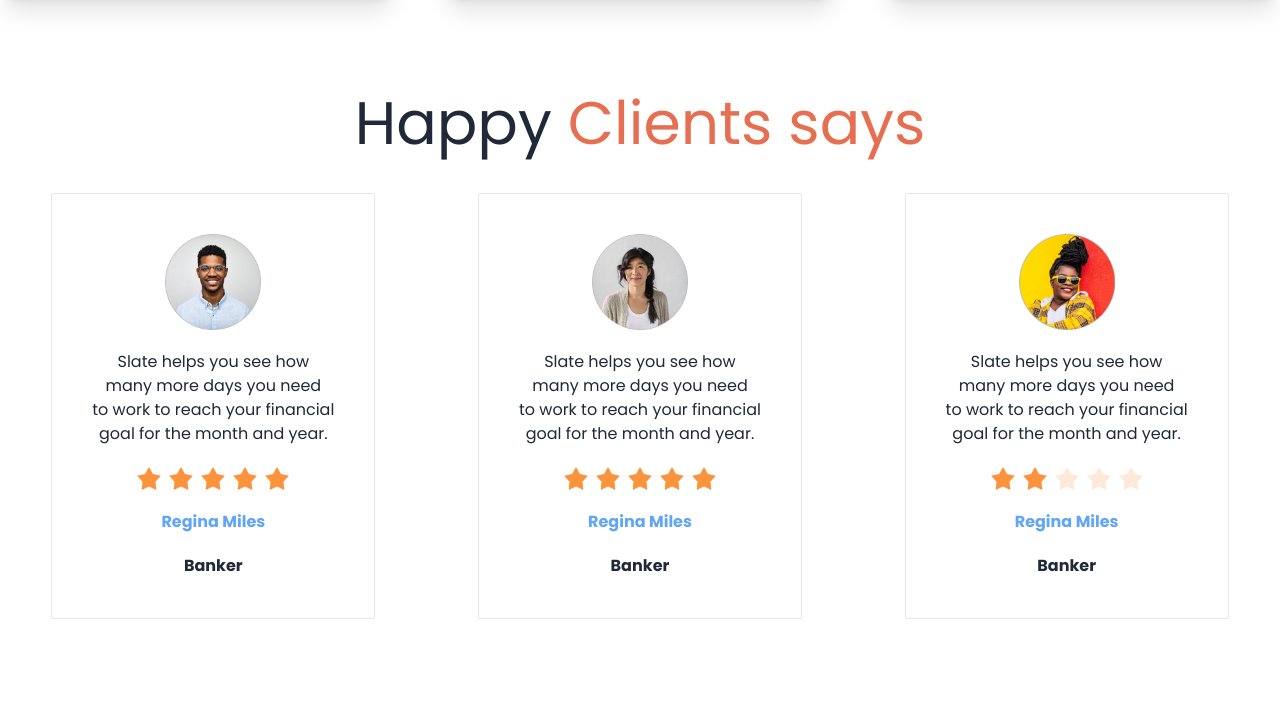
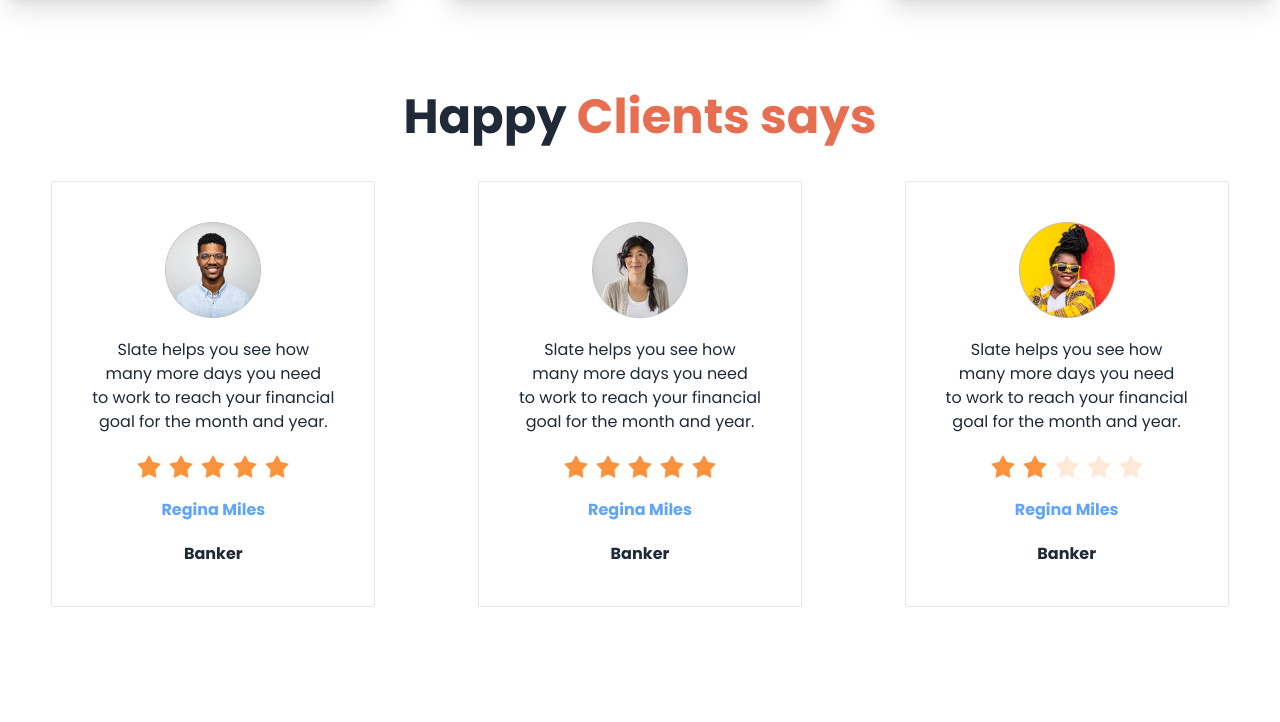
Before and after one commit to reham0000/biker-zone-daisyUi-test, a plain HTML site: page index.html in a window 1280 px wide. Shown: the part 1878-2600 px from the top of the page. Drawn offline with nearby package versions, Linux system fonts and the light colour scheme.

Commit message:
some code added

```diff
--- a/index.html
+++ b/index.html
@@ -242,7 +242,7 @@
          </section>
          <!-- happy client section -->
           <section>
-            <h1 class="text-bold mb-10 text-center text-6xl">Happy <span class="text-bike-primary">Clients says</span></h1>
+            <h1 class="font-bold mb-10 text-center text-5xl">Happy <span class="text-bike-primary">Clients says</span></h1>
             <div class="flex flex-col lg:flex-row justify-around items-center">
 
               <!-- card-1 -->
```
